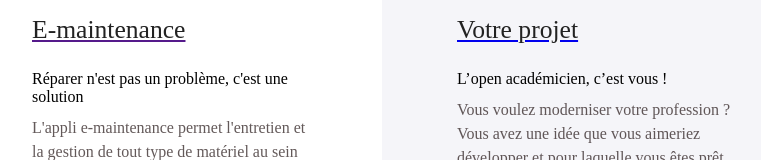
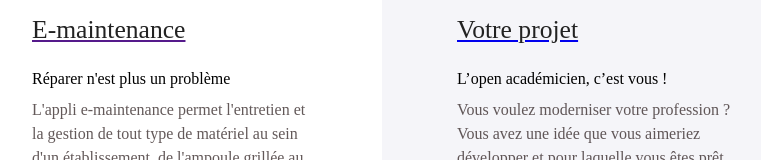
Before and after one commit to betagouv/open-academie, a Next.js app: page /outils in a window 1280 px wide. Shown: the part 1935-2095 px from the top of the page, without its empty margins (258-1019 px from the left). Built offline with nearby package versions, Linux system fonts and the light colour scheme; a web font is replaced by a local one.

Commit message:
Tagline emaintenant

```diff
--- a/components/constants.js
+++ b/components/constants.js
@@ -47,7 +47,7 @@ export const Products = [
     id: 'emaintenance',
     page: '',
     title: 'E-maintenance',
-    tagline: 'Réparer n\'est pas un problème, c\'est une solution',
+    tagline: 'Réparer n\'est plus un problème',
     description: 'L\'appli e-maintenance permet l\'entretien et la gestion de tout type de matériel au sein d\'un établissement, de l\'ampoule grillée au rétroprojecteur en panne.',
     imageSource: 'static/wrench.png',
     color: '#7dd2c2',
```
